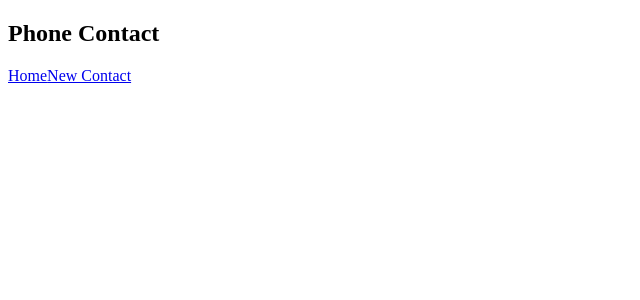
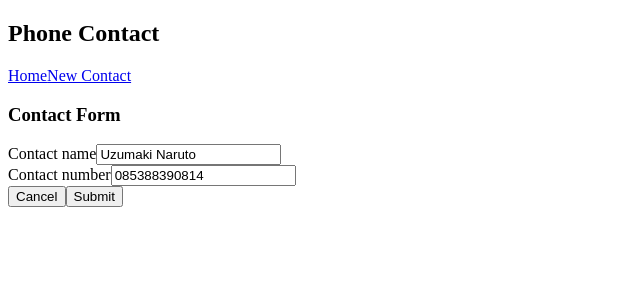
Before and after one commit to haerulmutakin/phone-contact-manager, a React (Create React App) app: page /edit/1 in a window 1280 px wide. Shown: the top 300 px of the page, without its empty margins (0-640 px from the left). Built offline with nearby package versions, Linux system fonts and the light colour scheme; data requests are answered from the project's data file; the HTML template or start-up script is replaced by a standard one.

Commit message:
episode 19: Route paramaters

```diff
--- a/src/App.js
+++ b/src/App.js
@@ -11,6 +11,7 @@ function App() {
         <Switch>
           <Route exact path="/" component={Home} />
           <Route path="/create" component={Create} />
+          <Route path="/edit/:id" component={Create} />
         </Switch>
       </div>
     </Router>
--- a/src/ContactList.js
+++ b/src/ContactList.js
@@ -1,3 +1,4 @@
+import { Link } from 'react-router-dom';
 import Api from './api/contact-api';
 
 const ContactList = ({contacts, title, onDelete}) => {
@@ -19,7 +20,9 @@ const ContactList = ({contacts, title, onDelete}) => {
                         <p>{contact.number}</p>
                     </div>
                     <div className="contact-actions">
-                        <button className="btn btn-primary">Edit</button>
+                        <Link to={'/edit/' + contact.id}>
+                            <button className="btn btn-primary">Edit</button>
+                        </Link>
                         <button onClick={() => handleDeleteContact(contact.id)} className="btn btn-danger">Delete</button>
                     </div>
                 </div>
--- a/src/Create.js
+++ b/src/Create.js
@@ -1,13 +1,24 @@
-import { useState } from 'react';
-import { useHistory } from 'react-router-dom';
+import { useState, useEffect } from 'react';
+import { useHistory, useParams } from 'react-router-dom';
 import Api from './api/contact-api';
 
 const Create = () => {
     const browserHistory = useHistory();
+    const { id } = useParams();
     const [name, setName] = useState('');
     const [number, setNumber] = useState('');
     const [loading, setLoading] = useState(false);
 
+    useEffect(() => {
+        if (id) {
+            Api.get('/contacts/' + id).then((response) => {
+                const { data } = response;
+                setName(data.name);
+                setNumber(data.number);
+            })
+        }
+
+    }, [id]);
 
     const handleSubmit = (e) => {
         e.preventDefault();
```
